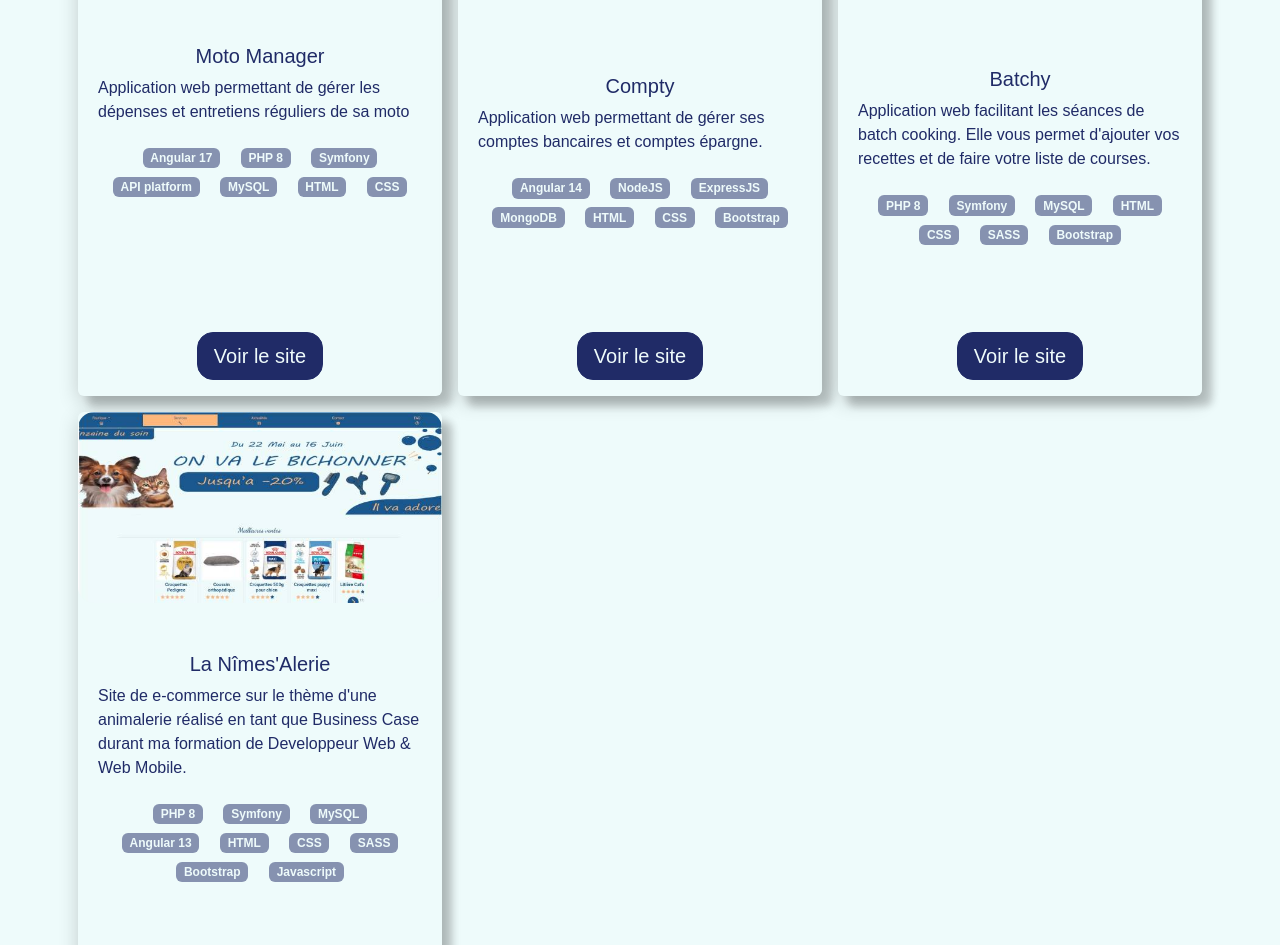
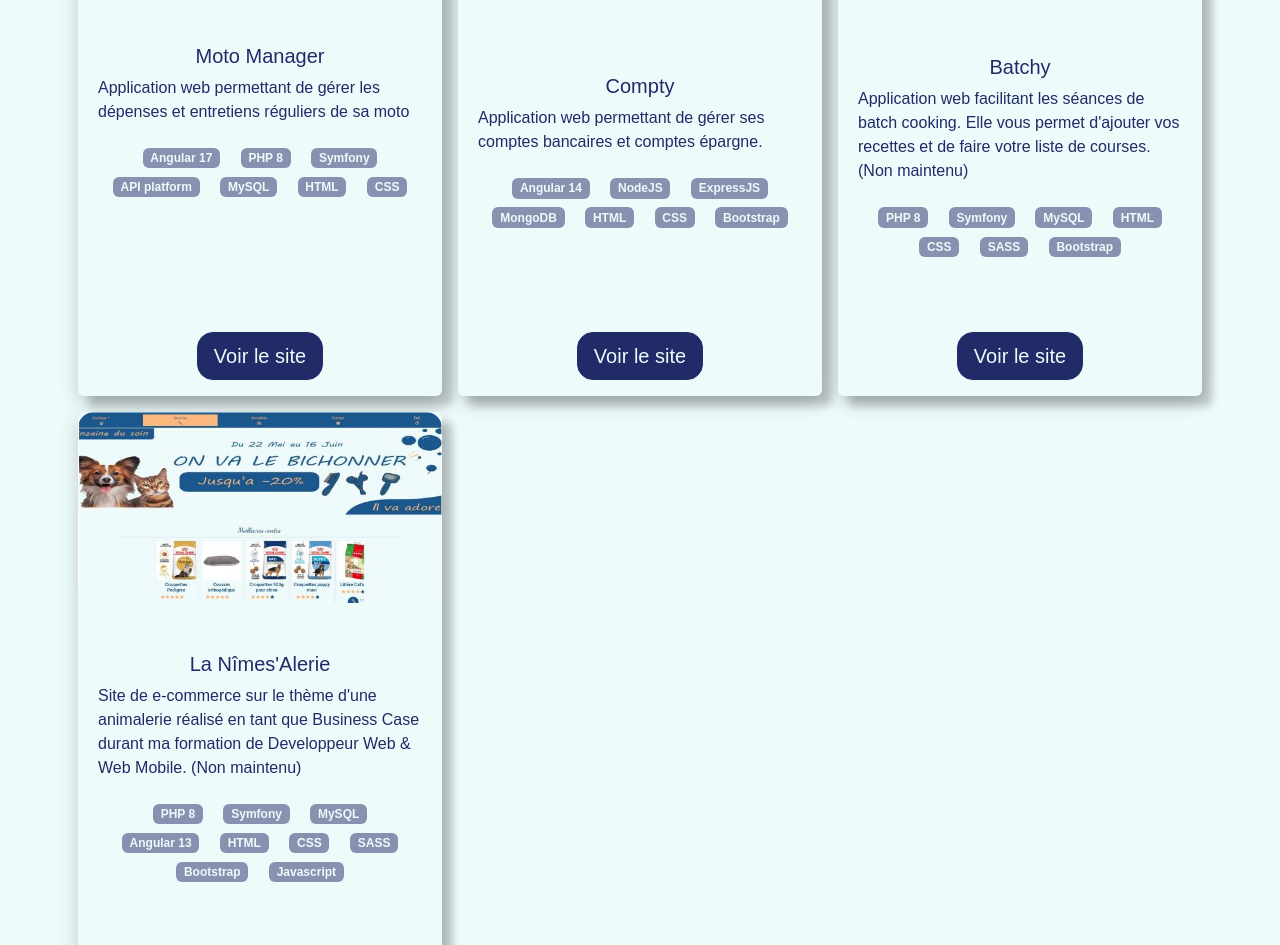
Before and after one commit to Julianomatt77/Portfolio, a plain HTML site: page index.html in a window 1280 px wide. Shown: the part 1080-2025 px from the top of the page. Drawn offline with nearby package versions, Linux system fonts and the light colour scheme.

Commit message:
add non maintenu on batchy and lanimalerie

```diff
--- a/index.html
+++ b/index.html
@@ -153,7 +153,7 @@
 									<h5 class="card-title">Batchy</h5>
 									<p>
 										Application web facilitant les séances de batch cooking. Elle vous permet d'ajouter vos recettes et de faire votre liste de
-										courses.
+										courses. (Non maintenu)
 									</p>
 
 									<p class="text-center">
@@ -181,7 +181,7 @@
 									<h5 class="card-title">La Nîmes'Alerie</h5>
 									<p>
 										Site de e-commerce sur le thème d'une animalerie réalisé en tant que Business Case durant ma formation de Developpeur Web & Web
-										Mobile.
+										Mobile. (Non maintenu)
 									</p>
 
 									<p class="text-center">
```
